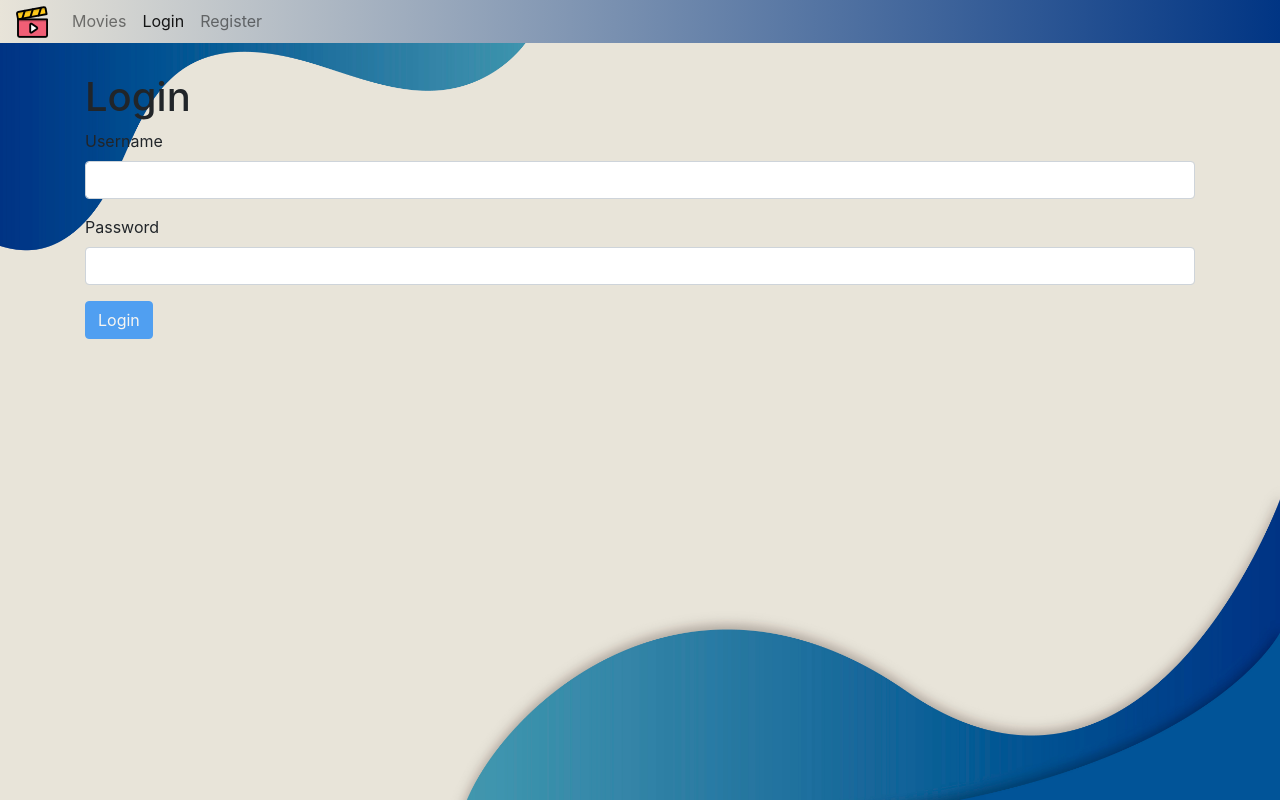
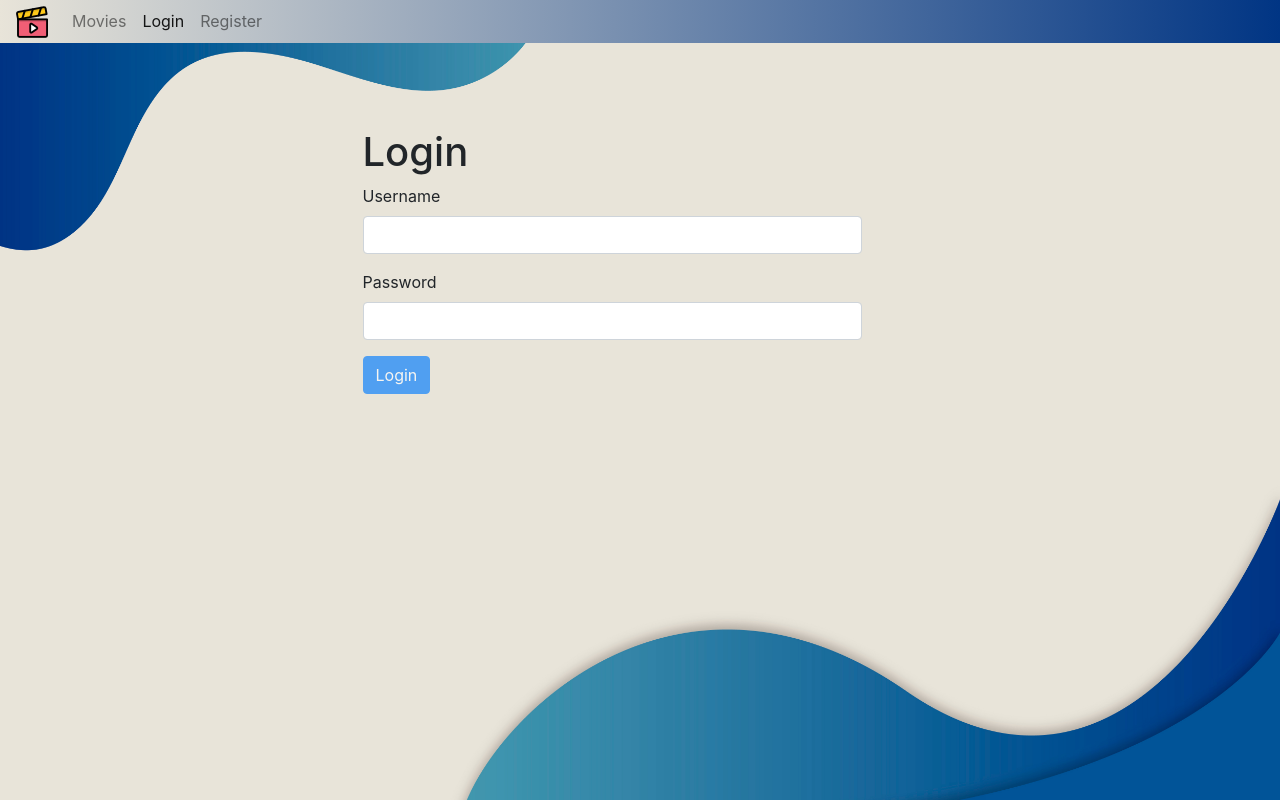
Before and after one commit to programmerahul/recipes-frontend, a React (Create React App) app: page /login in a window 1280 px wide. Built offline with nearby package versions, Linux system fonts and the light colour scheme.

Commit message:
login form and register form aligned

```diff
--- a/src/components/loginForm.jsx
+++ b/src/components/loginForm.jsx
@@ -13,11 +13,6 @@ class LoginForm extends Form {
     username: Joi.string().required().label("Username"),
     password: Joi.string().required().label("Password"),
   };
-  //username = React.createRef();
-  //   componentDidMount() {
-  //     this.username.current.focus();
-  //   }
-  // add to input field : ref={this.username}
 
   doSubmit = async () => {
     try {
@@ -38,7 +33,7 @@ class LoginForm extends Form {
       return <Redirect to="/" />;
     }
     return (
-      <div>
+      <div className="formWidth">
         <h1>Login</h1>
         <form onSubmit={this.handleSubmit}>
           {this.renderInput("username", "Username")}
--- a/src/components/navBar.jsx
+++ b/src/components/navBar.jsx
@@ -1,7 +1,6 @@
 import React, { Component } from "react";
 import { NavLink, Link } from "react-router-dom";
 import pic from "./logo.png";
-import background from "../components/navbarImage.png";
 class NavBar extends Component {
   render() {
     const { user } = this.props;
--- a/src/components/registerForm.jsx
+++ b/src/components/registerForm.jsx
@@ -29,7 +29,7 @@ class RegisterForm extends Form {
   };
   render() {
     return (
-      <div>
+      <div className="formWidth">
         <h1>Register</h1>
         <form onSubmit={this.handleSubmit}>
           {this.renderInput("username", "Username", "email")}
--- a/src/index.css
+++ b/src/index.css
@@ -47,3 +47,8 @@ code {
 
   filter: progid: DXImageTransform.Microsoft.gradient( startColorstr="#013686", endColorstr="#E8E4D9", GradientType=1 );
 }
+.formWidth {
+  padding-left: 25%;
+  padding-top: 5%;
+  width: 70%;
+}
--- a/src/index.js
+++ b/src/index.js
@@ -3,6 +3,7 @@ import ReactDOM from "react-dom/client";
 import "./index.css";
 import App from "./App";
 import reportWebVitals from "./reportWebVitals";
+
 import "bootstrap/dist/css/bootstrap.css";
 import "font-awesome/css/font-awesome.css";
 import { BrowserRouter } from "react-router-dom";
```
